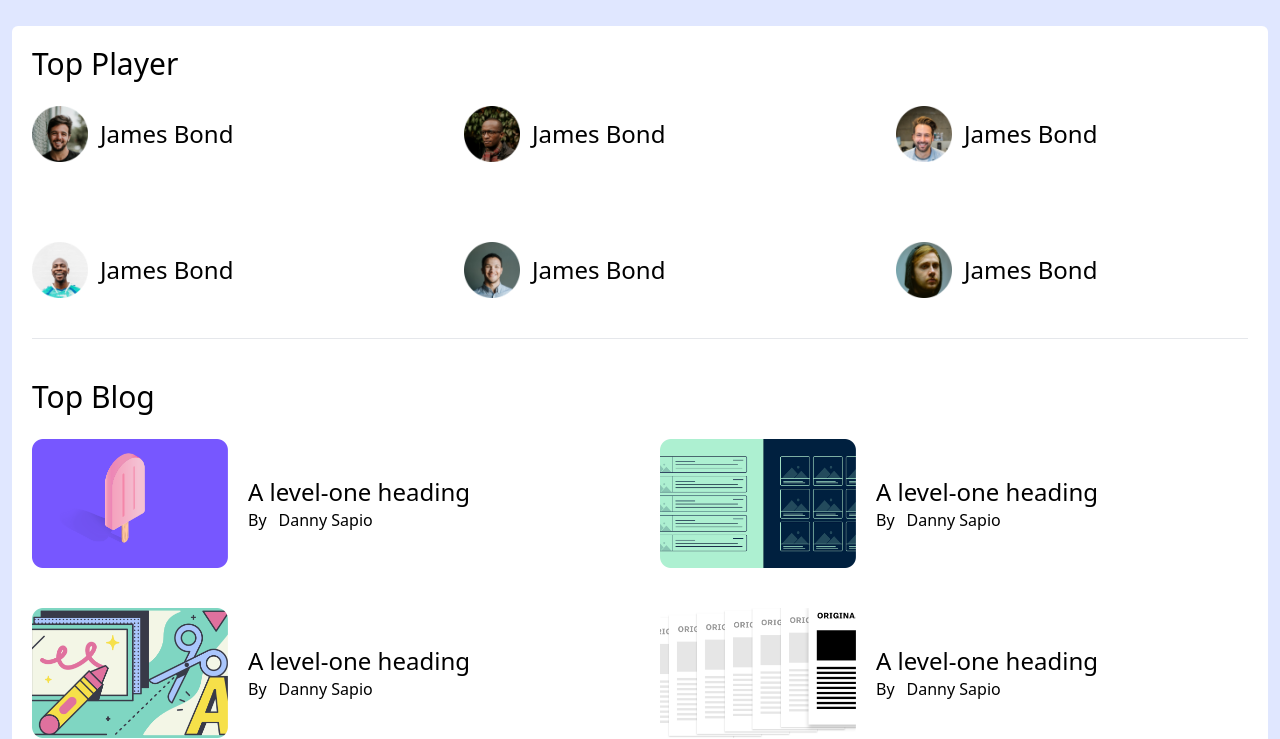
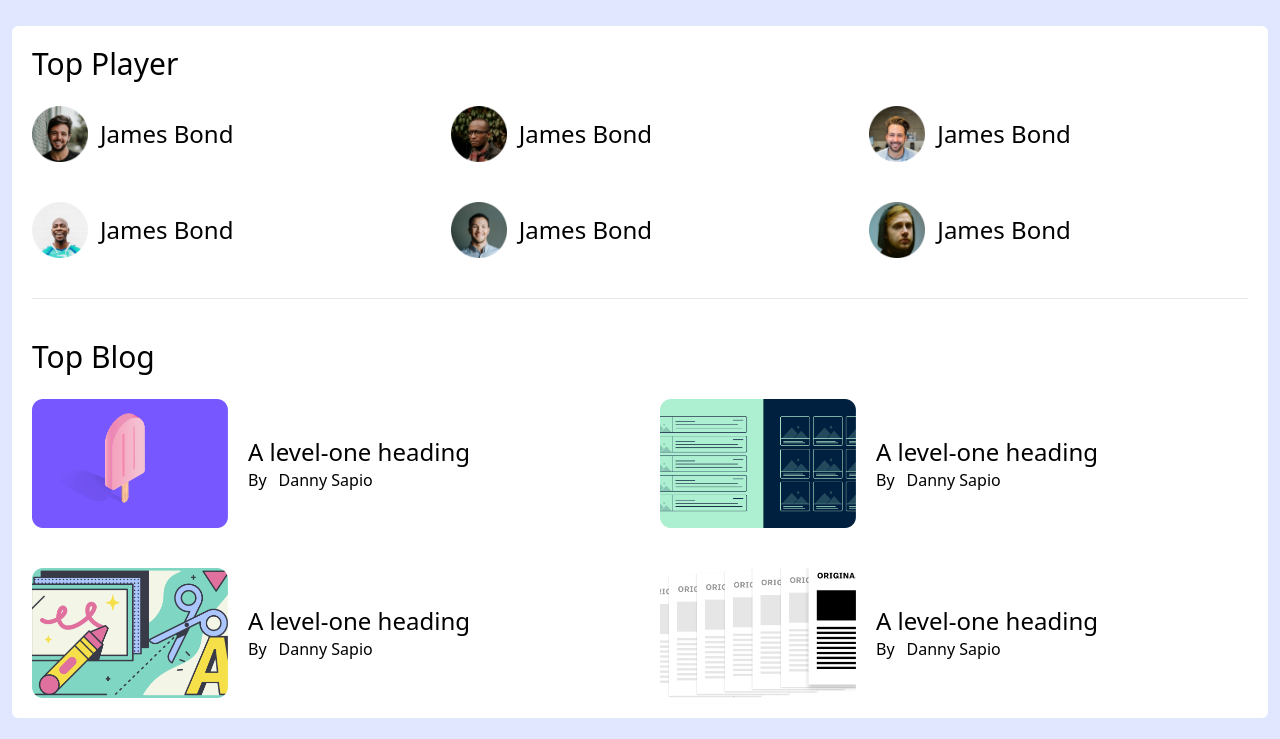
Before and after one commit to bishwajit70/leader-board-tailwind-css, a plain HTML site: page index.html in a window 1280 px wide. Shown: the part 85-824 px from the top of the page. Drawn offline with nearby package versions, Linux system fonts and the light colour scheme.

Commit message:
Semi Final Commit

```diff
--- a/index.html
+++ b/index.html
@@ -41,7 +41,7 @@
             <!-- player-blog-section start -->
             <section class="contaner my-6 player-blog rounded-md bg-white p-5">
                   <h2 class="text-3xl pb-6">Top Player</h2>
-                        <div class="grid lg:grid-cols-3 md:grid-cols-2 sm:grid-cols-1 gap-20">
+                        <div class="grid lg:grid-cols-3 md:grid-cols-2 sm:grid-cols-1 gap-10">
                               <div class="single-player flex items-center">
                                     <img width="56" height="56" class="mr-3" src="images/players/player-1.png" alt="">
                                     <h3 class="text-2xl">James Bond</h3>
```
